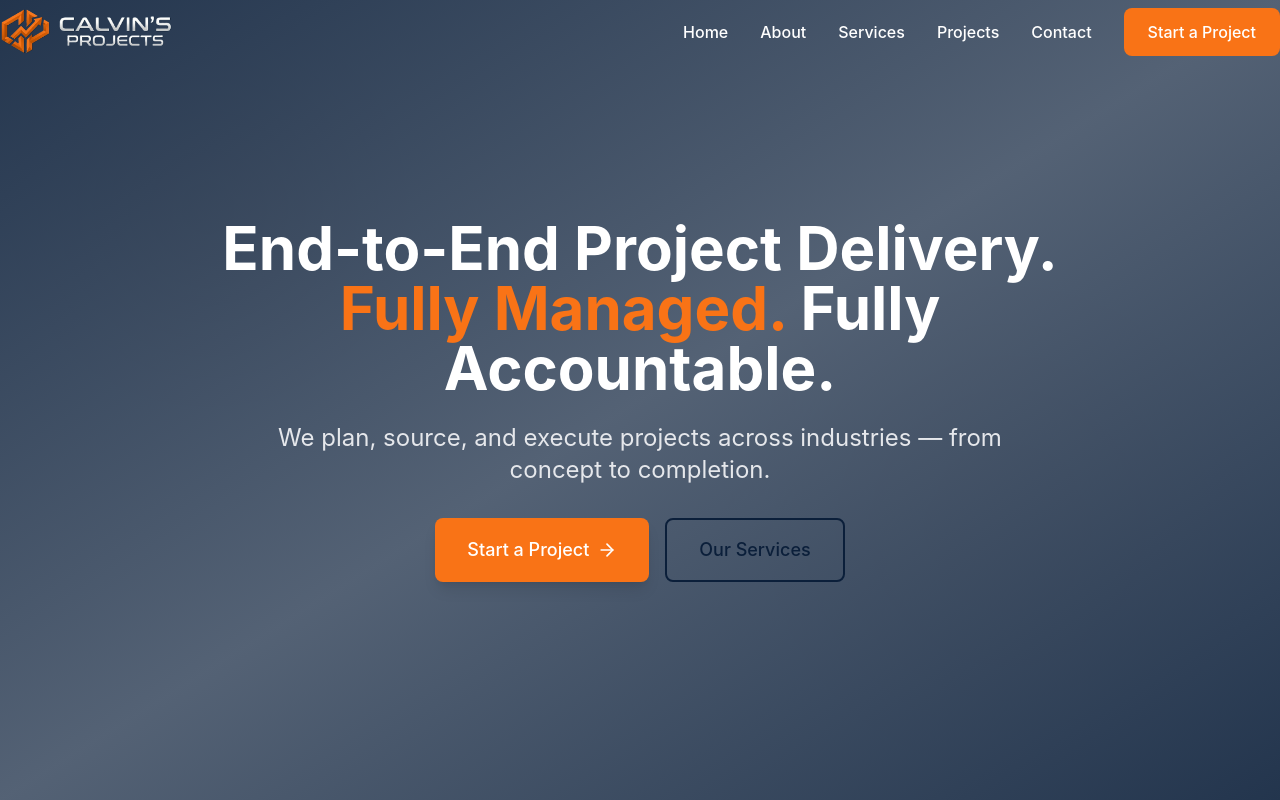
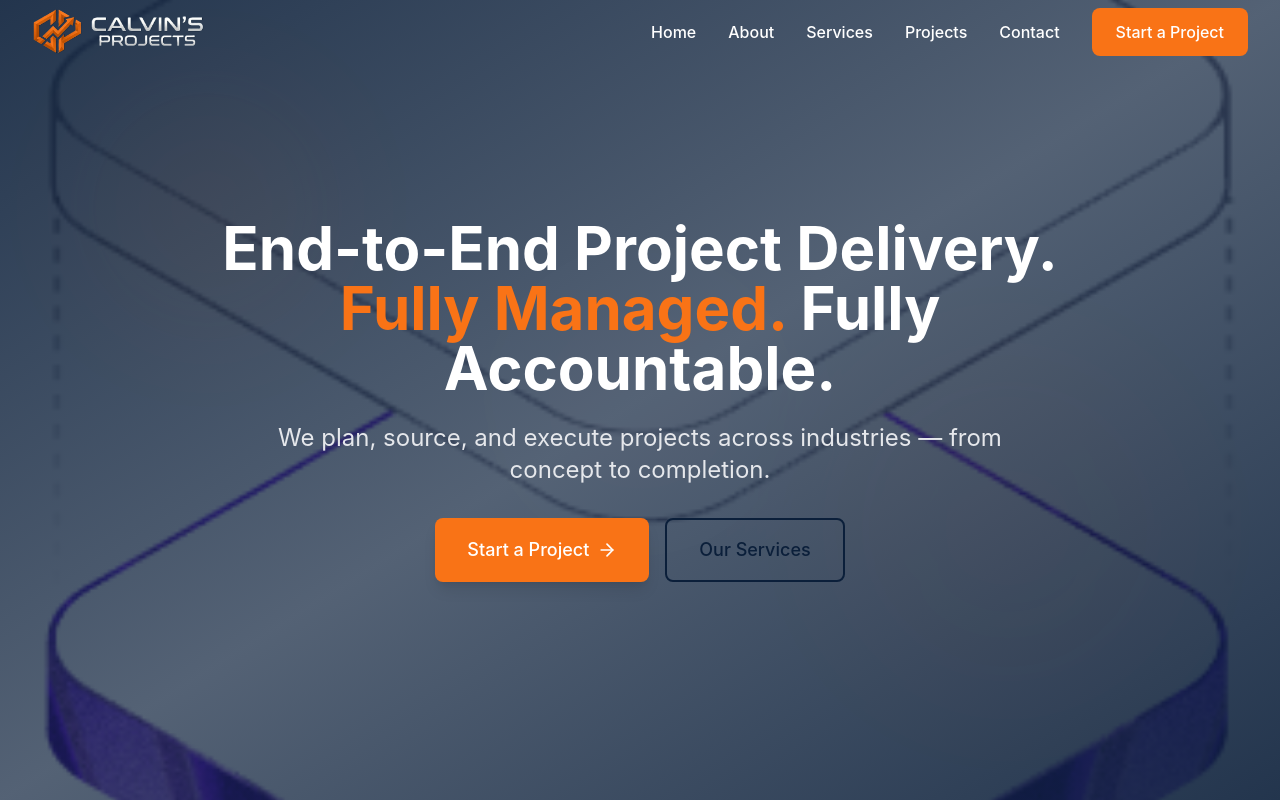
Before and after one commit to SLMakomazi/CalvinProjects, a React (Vite) app: page / in a window 1280 px wide. Shown: the top 800 px of the page. Built offline with nearby package versions, Linux system fonts and the light colour scheme.

Commit message:
hero section updated

```diff
--- a/src/index.css
+++ b/src/index.css
@@ -62,6 +62,6 @@
   }
 
   .container-custom {
-    @apply max-w-7xl mx-auto;
+    @apply max-w-7xl mx-auto px-4 sm:px-6 lg:px-8;
   }
 }
--- a/src/pages/Home.jsx
+++ b/src/pages/Home.jsx
@@ -4,6 +4,7 @@ import Navbar from '../components/Navbar';
 import Footer from '../components/Footer';
 import Button from '../components/Button';
 import Card from '../components/Card';
+import heroImage from '../assets/hero.png';
 
 const Home = () => {
   const services = [
@@ -50,7 +51,14 @@ const Home = () => {
 
       {/* Hero Section */}
       <section className="relative h-screen flex items-center justify-center overflow-hidden">
-        <div className="absolute inset-0 bg-gradient-to-br from-navy/90 via-navy/70 to-navy/90 z-10"></div>
+        <div className="absolute inset-0">
+          <img
+            src={heroImage}
+            alt="Calvin's Projects Hero"
+            className="w-full h-full object-cover"
+          />
+          <div className="absolute inset-0 bg-gradient-to-br from-navy/90 via-navy/70 to-navy/90"></div>
+        </div>
 
         <div className="absolute inset-0 opacity-20">
           <div className="absolute top-20 left-20 w-64 h-64 bg-orange/20 rounded-full blur-3xl"></div>
```
